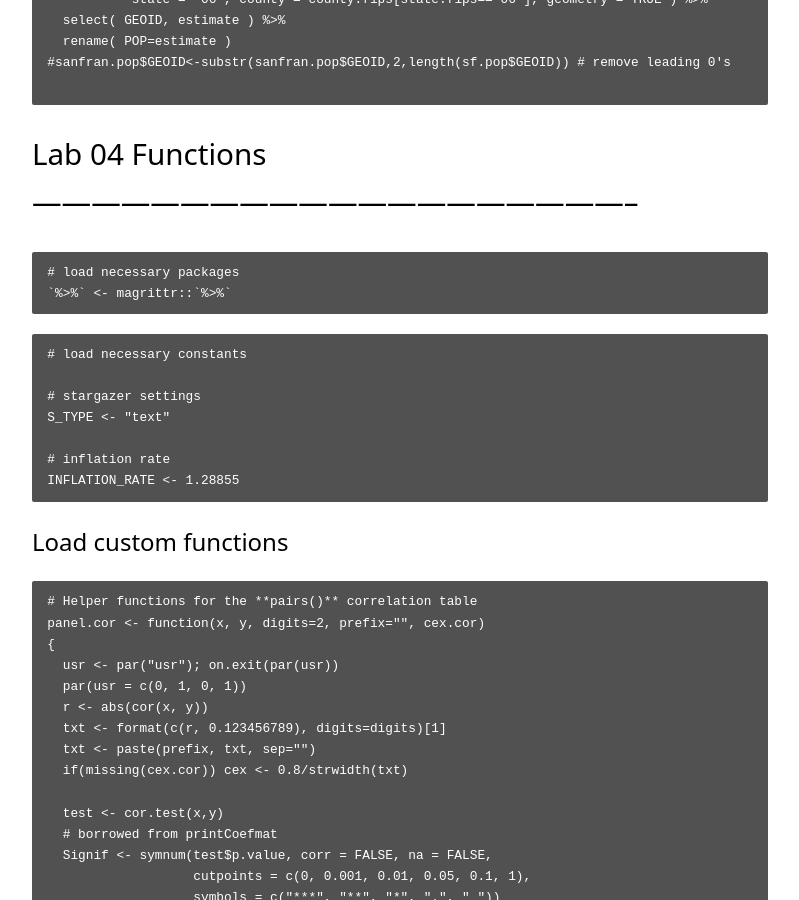
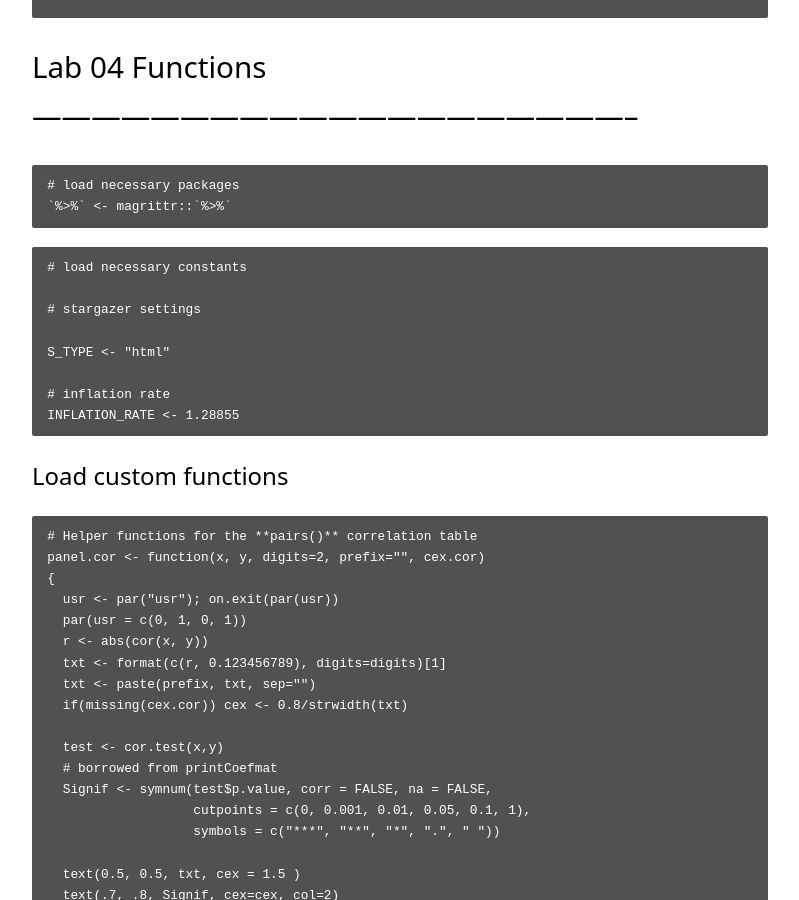
Before and after one commit to jmacost5/cpp-528-fall-2021-group-01, a Jekyll site: the page built from _posts/2021-12-04-ch06-utilities_master.md, in a window 1280 px wide and 900 px high, scrolled down 7717 px. Shown: the whole window, without its empty margins (240-1039 px from the left). Built offline with Jekyll 4.4.1, drawn with Linux system fonts in a browser that asks for light colours; nearby versions of some CDN libraries; our own code applies the rules of GitHub Pages for plain Markdown files; some of the changed text lies outside the part shown.

Commit message:
Update 2021-12-04-ch06-utilities_master.md

````diff
--- a/_posts/2021-12-04-ch06-utilities_master.md
+++ b/_posts/2021-12-04-ch06-utilities_master.md
@@ -3,10 +3,6 @@ title: Data Manifest
 subtitle: "Functions and data steps used in analysis. Taken from *utilities_master.R*"
 ---
 
-```
-# Set stargazer type
-s.type <- "html"
-```
 
 # Lab 02 Functions--------------------------------------------------------------
 
@@ -358,7 +354,8 @@ sf.pop <-
 # load necessary constants
 
 # stargazer settings
-S_TYPE <- "text"
+
+S_TYPE <- "html"
 
 # inflation rate
 INFLATION_RATE <- 1.28855
````
